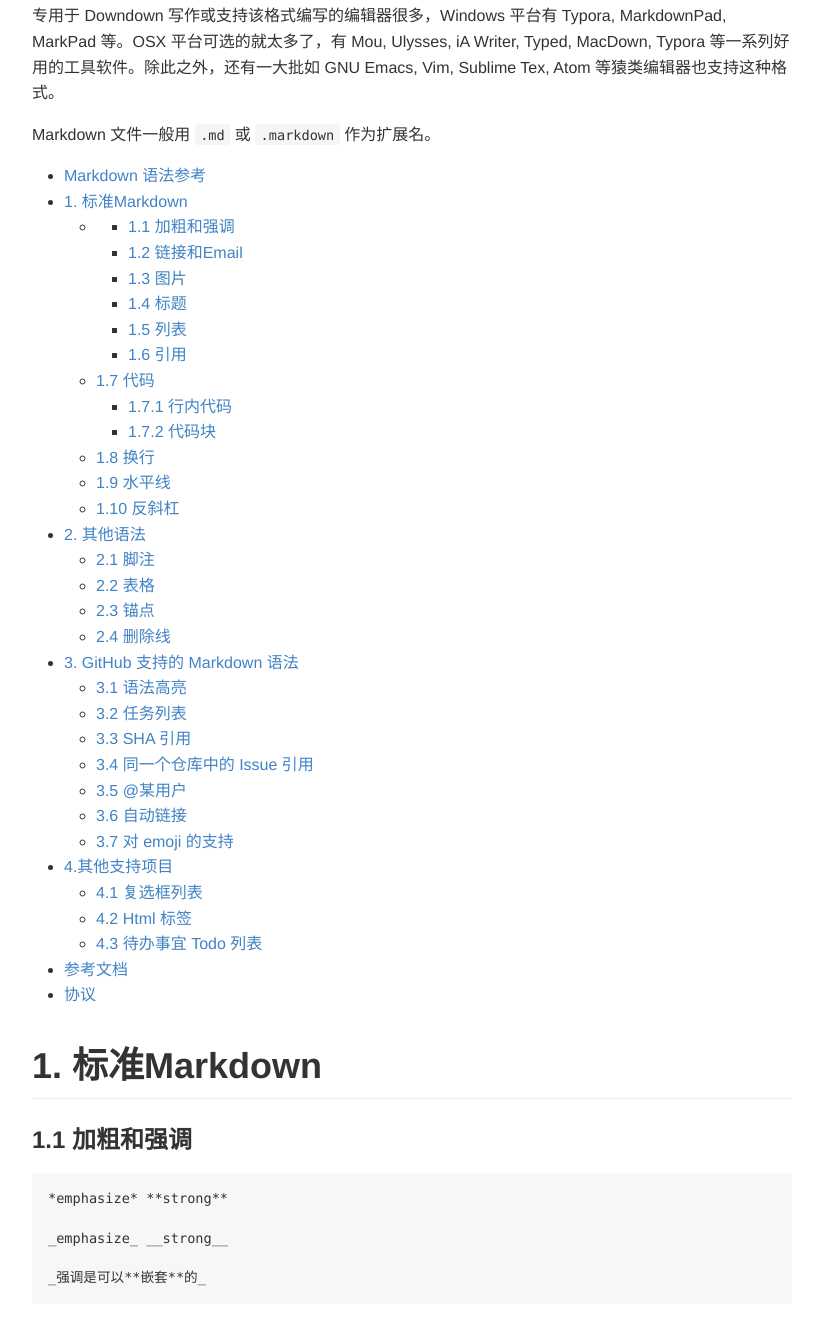
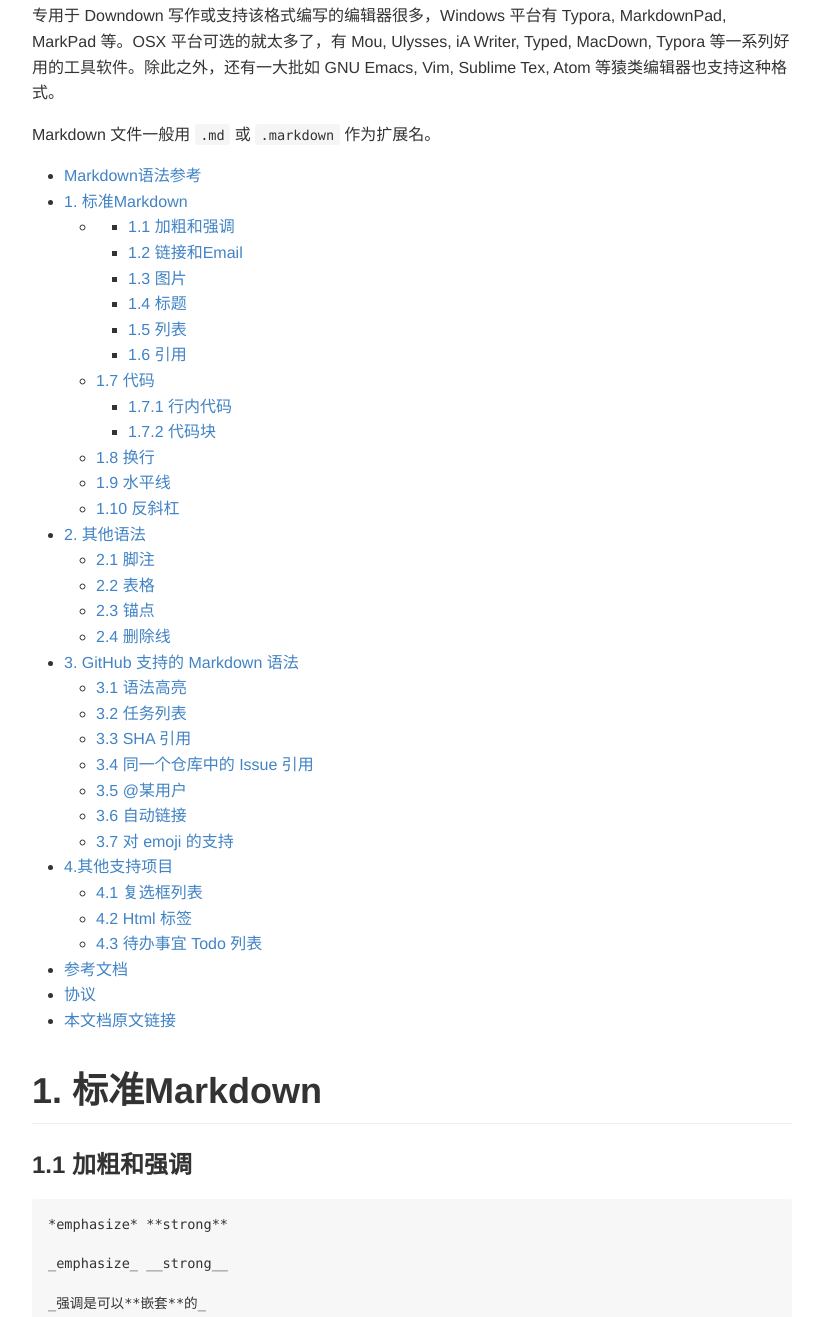
Before and after one commit to zning1994/mdman, a plain HTML site: page index.html in a window 1280 px wide. Shown: the part 384-1701 px from the top of the page, without its empty margins (228-1051 px from the left). Drawn offline with Linux system fonts and the light colour scheme.

Commit message:
提交源文件 2016-06-26 16:57:12

```diff
--- a/index.html
+++ b/index.html
@@ -843,7 +843,7 @@
 </style>
 
 <style> @media print{ .hljs{overflow: visible; word-wrap: break-word !important;} }</style></head><body><div class="markdown-body">
-<h1 id="toc_0">Markdown 语法参考</h1>
+<h1 id="toc_0">Markdown语法参考</h1>
 
 <p>Markdown 是一种 Lightweight 标记语言，易读、易写、易改，主要为了方便在 Web 端快速书写文档，由转换器转换为 HTML 呈现在 Web 页面上，最初的 Markdown 转换程序，是一个 Perl 脚本。Markdown 可以使用简单的几个字符，如 <code>#</code>, <code>*</code>, 等，编写出格式丰富的整齐化一的文档来。</p>
 
@@ -863,7 +863,7 @@
 
 <ul>
 <li>
-<a href="#toc_0">Markdown 语法参考</a>
+<a href="#toc_0">Markdown语法参考</a>
 </li>
 <li>
 <a href="#toc_1">1. 标准Markdown</a>
@@ -974,6 +974,9 @@
 </li>
 <li>
 <a href="#toc_33">协议</a>
+</li>
+<li>
+<a href="#toc_34">本文档原文链接</a>
 </li>
 </ul>
 </li>
@@ -1560,6 +1563,10 @@
 
 <p>文档基于MIT协议，由<a href="https://github.com/WisdomFusion/markdown-reference">WisdomFusion</a>在Github上分享。由ZNing生成Website</p>
 
+<h2 id="toc_34">本文档原文链接</h2>
+
+<p><a href="https://git.zning.net.cn/zning/mdman/src/gh-pages/Markdown%E8%AF%AD%E6%B3%95%E5%8F%82%E8%80%83.md">单击查看</a></p>
+
 </div></body>
 
 </html>
```
Also changed, not shown: 1 other file.
